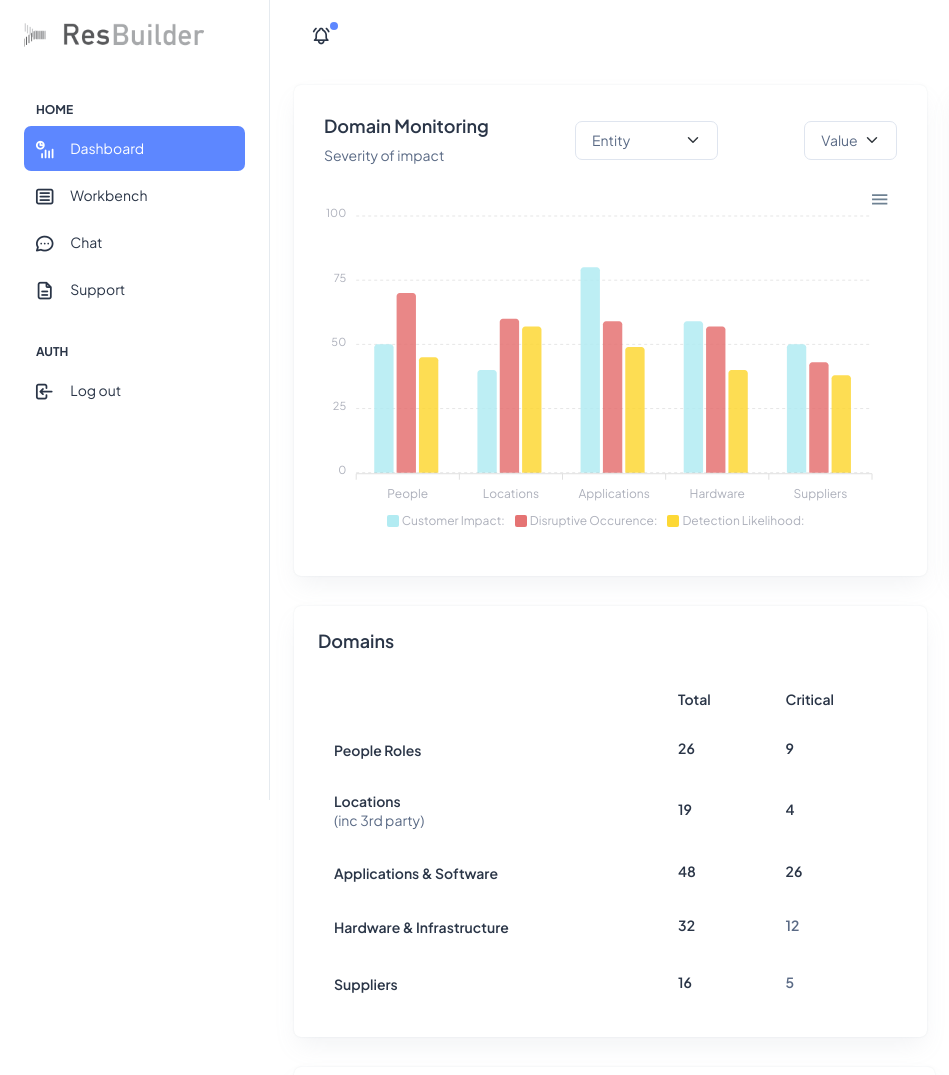
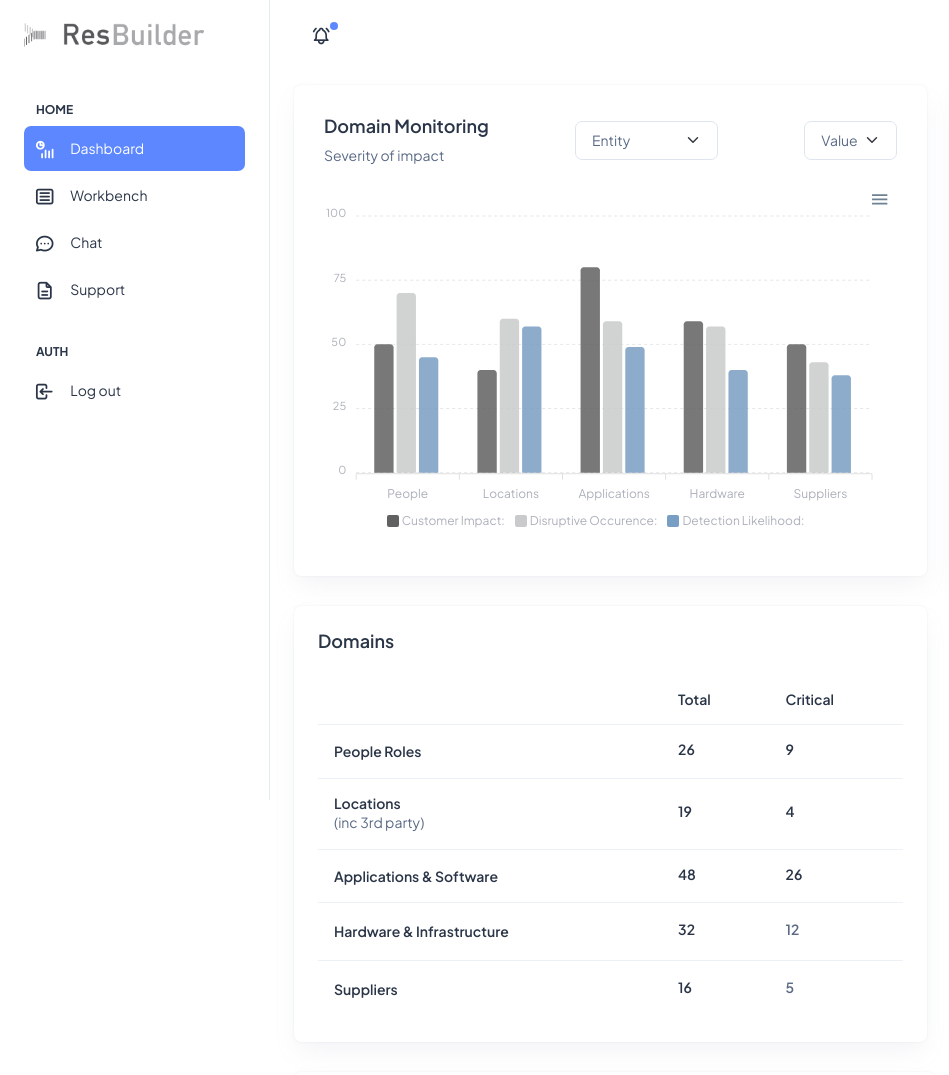
Before and after one commit to agni-paul/ResBuilder, a website: page index.html in a window 1280 px wide. Shown: the top 1075 px of the page, 0-949 px from the left. Drawn offline with Linux system fonts and the light colour scheme; files that its build step writes are made by us from their sources.

Commit message:
Design edits to match Figma template.

```diff
--- a/index.html
+++ b/index.html
@@ -276,13 +276,13 @@
                                     <table class="table text-nowrap mb-0 align-middle">
                                         <thead class="text-dark fs-4">
                                             <tr>
-                                                <th class="border-bottom-0">
+                                                <th class="border-bottom-2">
                                                     <h6 class="fw-semibold mb-0"></h6>
                                                 </th>
-                                                <th class="border-bottom-0">
+                                                <th class="border-bottom-2">
                                                     <h6 class="fw-semibold mb-0">Total</h6>
                                                 </th>
-                                                <th class="border-bottom-0">
+                                                <th class="border-bottom-2">
                                                     <h6 class="fw-semibold mb-0">Critical</h6>
                                                 </th>
                                                 <!--<th class="border-bottom-0">
@@ -292,12 +292,12 @@
                                         </thead>
                                         <tbody>
                                             <tr>
-                                                <td class="border-bottom-0"><h6 class="fw-semibold mb-0">People Roles</h6></td>
-                                                <td class="border-bottom-0">
+                                                <td class="border-bottom-2"><h6 class="fw-semibold mb-0">People Roles</h6></td>
+                                                <td class="border-bottom-2">
                                                     <h6 class="fw-semibold mb-1">26</h6>
                                                     <!-- <span class="fw-normal">Display info</span> -->
                                                 </td>
-                                                <td class="border-bottom-0">
+                                                <td class="border-bottom-2">
                                                     <h6 class="mb-1 fw-semibold">9</h6>
                                                 </td>
                                                 <!--<td class="border-bottom-0">
@@ -310,11 +310,11 @@
                                                 </td> -->
                                             </tr>
                                             <tr>
-                                                <td class="border-bottom-0"><h6 class="fw-semibold mb-0">Locations</h6><span class="fw-normal">(inc 3rd party)</span></td>
-                                                <td class="border-bottom-0">
+                                                <td class="border-bottom-2"><h6 class="fw-semibold mb-0">Locations</h6><span class="fw-normal">(inc 3rd party)</span></td>
+                                                <td class="border-bottom-2">
                                                     <h6 class="fw-semibold mb-1">19</h6>
                                                 </td>
-                                                <td class="border-bottom-0">
+                                                <td class="border-bottom-2">
                                                     <h6 class="mb-1 fw-semibold">4</h6>
                                                 </td>
                                                 <!--<td class="border-bottom-0">
@@ -324,11 +324,11 @@
                                                 </td>-->
                                             </tr>
                                             <tr>
-                                                <td class="border-bottom-0"><h6 class="fw-semibold mb-0">Applications & Software</h6></td>
-                                                <td class="border-bottom-0">
+                                                <td class="border-bottom-2"><h6 class="fw-semibold mb-0">Applications & Software</h6></td>
+                                                <td class="border-bottom-2">
                                                     <h6 class="fw-semibold mb-1">48</h6>
                                                 </td>
-                                                <td class="border-bottom-0">
+                                                <td class="border-bottom-2">
                                                     <h6 class="mb-1 fw-semibold">26</h6>
                                                 </td>
                                                 <!--<td class="border-bottom-0">
@@ -338,11 +338,11 @@
                                                 </td>-->
                                             </tr>
                                             <tr>
-                                                <td class="border-bottom-0"><h6 class="fw-semibold mb-0">Hardware & Infrastructure</h6></td>
-                                                <td class="border-bottom-0">
+                                                <td class="border-bottom-2"><h6 class="fw-semibold mb-0">Hardware & Infrastructure</h6></td>
+                                                <td class="border-bottom-2">
                                                     <h6 class="fw-semibold mb-1">32</h6>
                                                 </td>
-                                                <td class="border-bottom-0">
+                                                <td class="border-bottom-2">
                                                     <p class="mb-1 fw-semibold">12</p>
                                                 </td>
                                                 <!--<td class="border-bottom-0">
--- a/js/dashboard.js
+++ b/js/dashboard.js
@@ -22,7 +22,7 @@ $(function () {
     },
 
 
-      colors: ["#B2EBF2", "#E57373", "#FDD835"],
+      colors: ["#616161", "#C9CACB", "#799EC3"],
 
 
     plotOptions: {
@@ -114,7 +114,7 @@ $(function () {
     series: [6],
     labels: ["Critical"],
     chart: {
-        width: 180,
+        width: 220,
         type: "donut",
         fontFamily: "Plus Jakarta Sans', sans-serif",
         foreColor: "#FFFAFA",
@@ -124,8 +124,8 @@ $(function () {
         startAngle: 0,
         endAngle: 250,
         donut: {
-            size: '75%',
-            background: "#adb0bb",
+            size: '95%',
+            background: "#F2383A",
             labels: {
                 show: true,
                 name: {
@@ -150,7 +150,7 @@ $(function () {
     legend: {
       show: false,
     },
-      colors: ["#EF5350"],
+      colors: ["#D81B60"],
 
     responsive: [
       {
@@ -179,7 +179,7 @@ $(function () {
         series: [20],
         labels: ["Moderate"],
         chart: {
-            width: 250,
+            width: 280,
             type: "donut",
             fontFamily: "Plus Jakarta Sans', sans-serif",
             foreColor: "#FFFAFA",
@@ -189,7 +189,7 @@ $(function () {
                 startAngle: 0,
                 endAngle: 230,
                 donut: {
-                    size: '75%',
+                    size: '95%',
                     background: "#adb0bb",
                     labels: {
                         show: true,
@@ -215,7 +215,7 @@ $(function () {
         legend: {
             show: false,
         },
-        colors: ["#FBC02D"],
+        colors: ["A19E9E"],
 
         responsive: [
             {
@@ -244,7 +244,7 @@ $(function () {
         series: [10],
         labels: ["Minor"],
         chart: {
-            width: 230,
+            width: 240,
             type: "donut",
             fontFamily: "Plus Jakarta Sans', sans-serif",
             foreColor: "#FFFAFA",
@@ -254,7 +254,7 @@ $(function () {
                 startAngle: 0,
                 endAngle: 250,
                 donut: {
-                    size: '75%',
+                    size: '95%',
                     background: "#adb0bb",
                     labels: {
                         show: true,
@@ -280,7 +280,7 @@ $(function () {
         legend: {
             show: false,
         },
-        colors: ["#AED581"],
+        colors: ["A19E9E"],
 
         responsive: [
             {
@@ -309,7 +309,7 @@ $(function () {
         series: [9],
         labels: ["Major"],
         chart: {
-            width: 200,
+            width: 230,
             type: "donut",
             fontFamily: "Plus Jakarta Sans', sans-serif",
             foreColor: "#FFFAFA",
@@ -319,8 +319,8 @@ $(function () {
                 startAngle: 0,
                 endAngle: 280,
                 donut: {
-                    size: '75%',
-                    background: "#adb0bb",
+                    size: '95%',
+                    background: "#799EC3",
                     labels: {
                         show: true,
                         name: {
@@ -345,7 +345,7 @@ $(function () {
         legend: {
             show: false,
         },
-        colors: ["#42A5F5"],
+        colors: ["#799EC3"],
 
         responsive: [
             {
```
